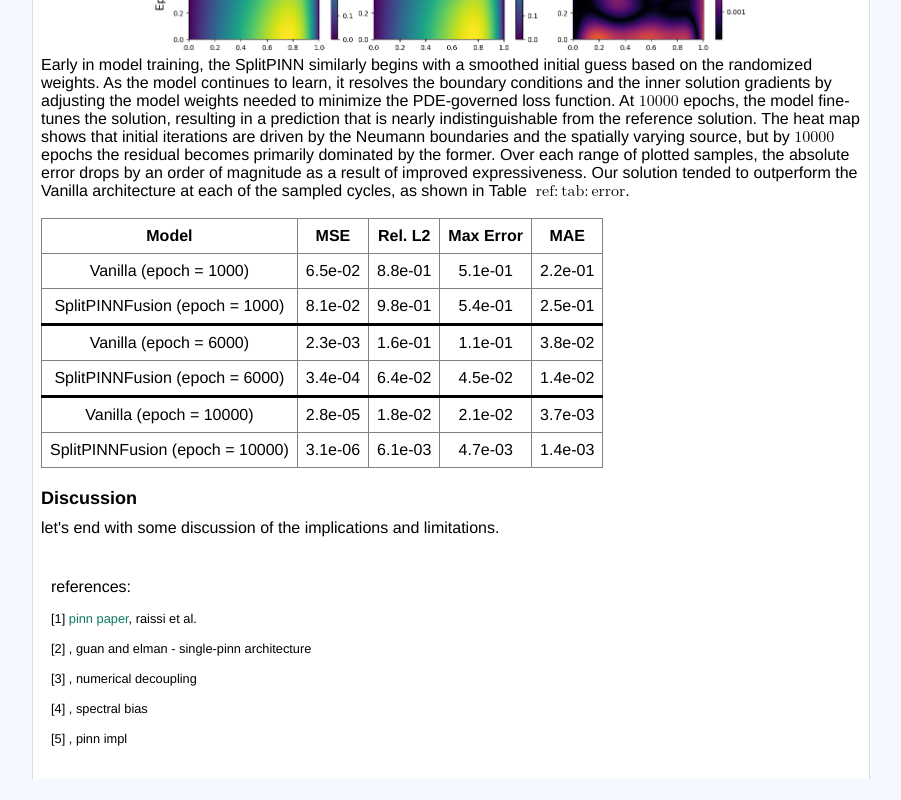
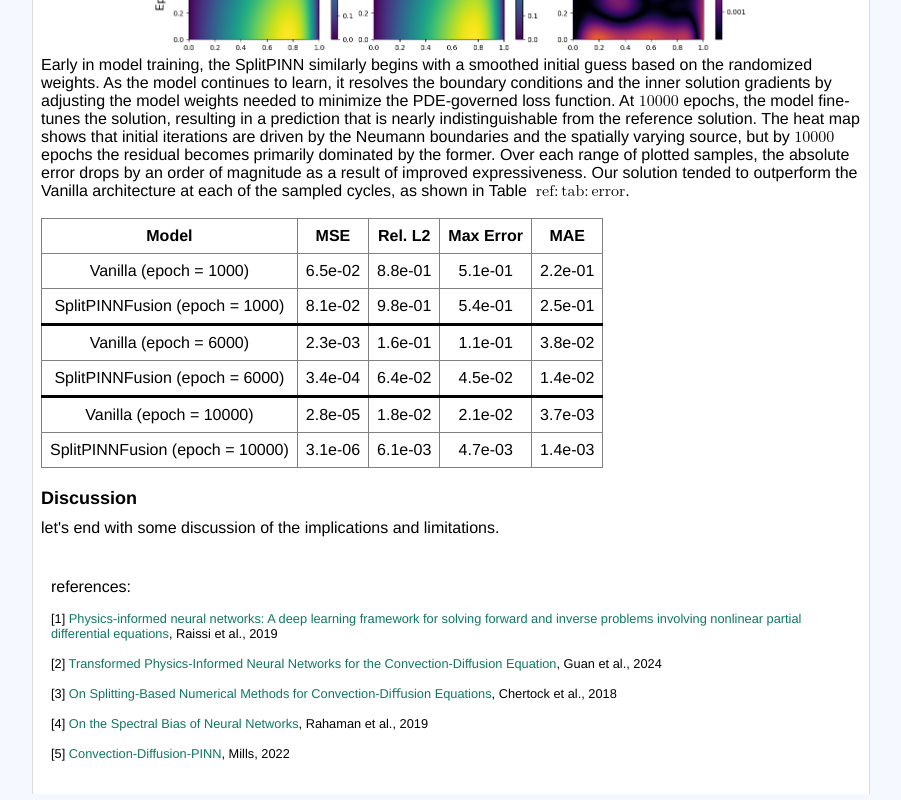
Before and after one commit to bshi04/deep-learning-fa-2025, a plain HTML site: page blog_template/index.html in a window 1280 px wide. Shown: the part 5473-6273 px from the top of the page, without its empty margins (126-1027 px from the left). Drawn offline with nearby package versions, Linux system fonts and the light colour scheme.

Commit message:
update citations

```diff
--- a/blog_template/index.html
+++ b/blog_template/index.html
@@ -797,11 +797,12 @@ epochs the residual becomes primarily dominated by the former. Over each range o
 		    <div class="main-content-block">
 						<div class='citation' id="references" style="height:auto"><br>
 							<span style="font-size:16px">references:</span><br><br>
-							<a id="orig_pinn"></a>[1] <a href="https://www.sciencedirect.com/science/article/pii/s0021999118307125">pinn paper</a>, raissi et al.<br><br>
-							<a id="pinn_ex"></a>[2] <a href=""></a>, guan and elman - single-pinn architecture<br><br>
-							<a id="numerical_decoupling_ex"></a>[3] <a href=""></a>, numerical decoupling<br><br>
-							<a id="spectral_bias"></a>[4] <a href=""></a>, spectral bias<br><br>
-							<a id="pinn_impl"></a>[5] <a href=""></a>, pinn impl<br><br>
+							<a id="orig_pinn"></a>[1] <a href="https://www.sciencedirect.com/science/article/pii/s0021999118307125">Physics-informed neural networks: A deep learning framework for solving forward and inverse problems involving nonlinear partial differential equations</a>, Raissi et al., 2019<br><br>
+							<a id="pinn_ex"></a>[2] <a href="https://arxiv.org/pdf/2409.07671">Transformed Physics-Informed Neural Networks for the Convection-Diffusion Equation</a>, Guan et al., 2024<br><br>
+							<a id="numerical_decoupling_ex"></a>[3] <a href="https://chertock.wordpress.ncsu.edu/files/2018/05/Chertock-Kurganov.pdf">On Splitting-Based Numerical Methods for
+Convection-Diﬀusion Equations</a>, Chertock et al., 2018<br><br>
+							<a id="spectral_bias"></a>[4] <a href="https://proceedings.mlr.press/v97/rahaman19a/rahaman19a.pdf">On the Spectral Bias of Neural Networks</a>, Rahaman et al., 2019<br><br>
+							<a id="pinn_impl"></a>[5] <a href="https://github.com/joshuamills98/Convection-Diffusion-PINN">Convection-Diffusion-PINN</a>, Mills, 2022<br><br>
 						</div>
 		    </div>
 		    <div class="margin-right-block">
```
